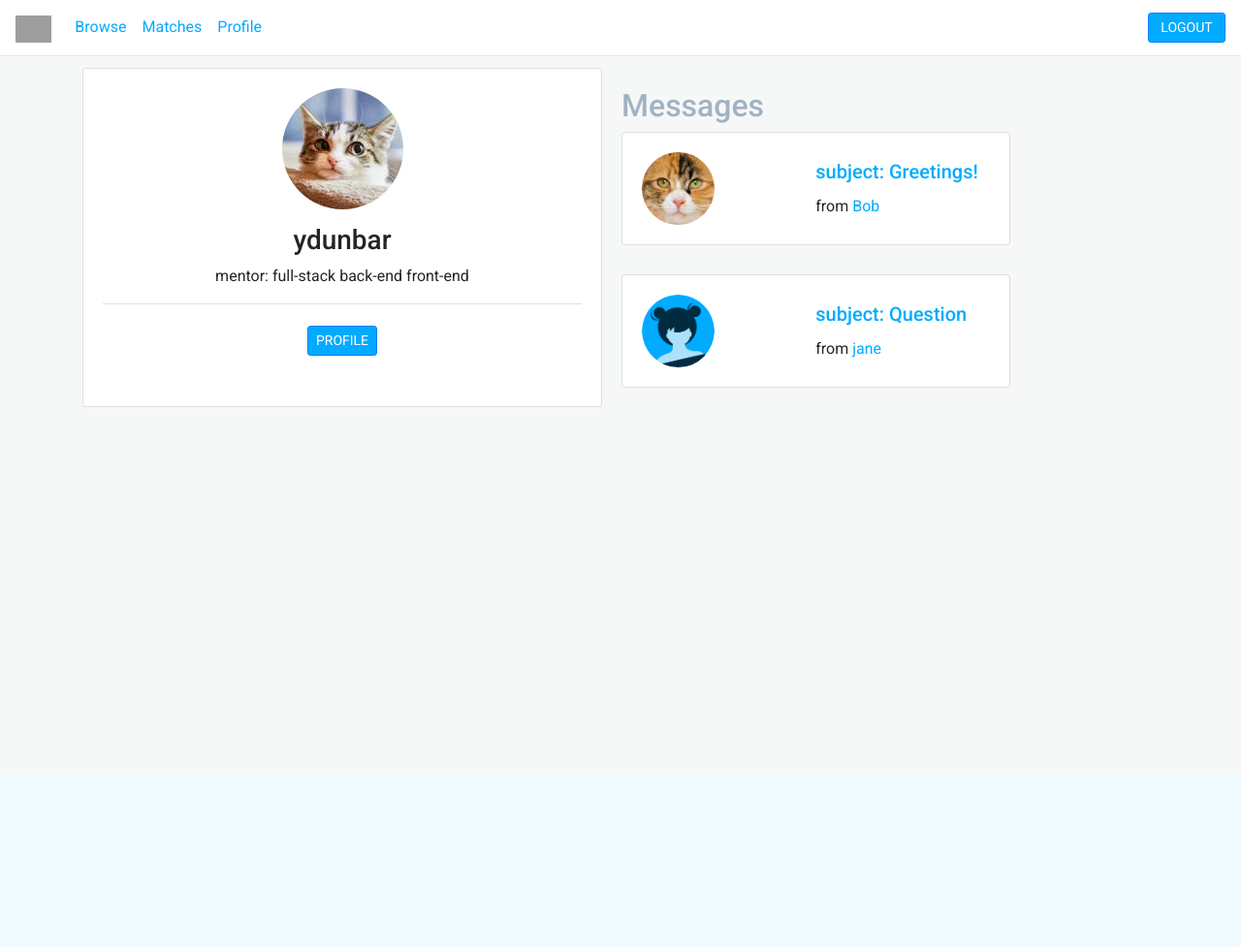
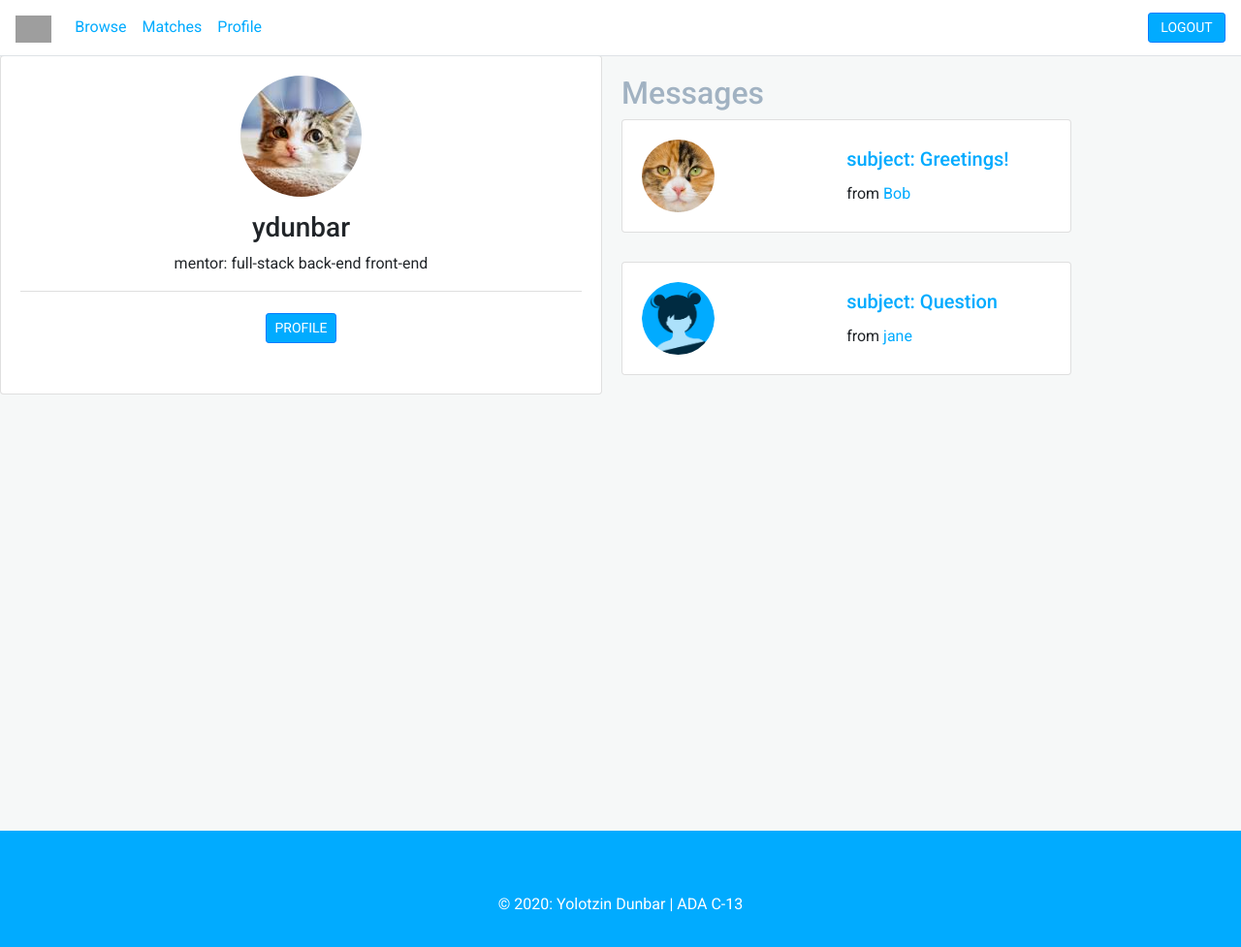
Before and after one commit to ydunbar/ada-capstone, a Flask app: page / in a window 1280 px wide. Shown: the whole page at 97% size. Before the commit the page ends 420 px from the top, so only its background shows below. Run offline with Flask 2, Linux system fonts and the light colour scheme; a user stored in the database is signed in; data comes from the database, SQL or seed files in the repository; both versions use the stored data as it was after the commit; parts of the project's set-up code (start-up, migrations or seed data) failed here and were passed over; some libraries are stand-ins or nearby versions; grey boxes are pictures that could not be loaded.

Commit message:
Added footer

```diff
--- a/app/static/main.css
+++ b/app/static/main.css
@@ -1,13 +1,23 @@
 /* Body */
+
+/* html {
+    position: relative;
+    min-height: 100vh;
+} */
 
 body {
     font-family: 'Roboto', sans-serif;
     background-color: #F6F8F8;
-    padding-top: 70px;
+    padding-top: 57px;
 }
 
 body a {
     color: #01ABFF;
+}
+
+.main {
+    position: relative;
+    min-height: 100vh;
 }
 
 .flex-container {
@@ -42,6 +52,10 @@ h2 {
     background-color: #4885ed
 }
 
+.padded-container {
+    padding: 25px
+}
+
 /* Nav */
 
 nav {
@@ -62,6 +76,27 @@ nav .btn {
     color: white;
 }
 
+/* Homepage */
+
+.hero-image {
+    width: 100%;
+    display: inline-block;
+}
+
+.hero-image img {
+    width: 100vw;
+}
+
+.about-container {
+    background-color: white;
+    padding-bottom: 6rem;
+}
+
+.about-header {
+    color: #01ABFF;
+    padding-top: 30px;
+    padding-bottom: 30px;
+}
 /* Cards */
 
 .card {
@@ -105,3 +140,19 @@ nav .btn {
     -ms-transform: translateY(-50%);
     transform: translateY(-50%);
 }
+
+/* Footer */
+
+footer {
+    margin-top: auto;
+    bottom: 0;
+    padding-top: 4rem;
+    padding-bottom: 1rem;
+    width: 100%;
+    background-color: #01ABFF;
+    color: #fff;
+}
+
+.copyright {
+    text-align: center;
+}
--- a/app/templates/home.html
+++ b/app/templates/home.html
@@ -7,7 +7,18 @@
     <div class="main">
 
         {% if not user %}
-            <h1>Welcome!</h1>
+            <section id="homepage-hero-image">
+                <div class="hero-image">
+                    <img alt="People working together" src="https://i.imgur.com/rcnm67J.jpg">
+                </div>
+            </section>
+            <section id="about">
+                <div class="padded-container about-container">
+                    <h1 class="about-header">Meet Professionals and Budding Developers</h1>
+                    <h3>How it works</h3>
+                    <p>Just sign up, fill your profile, and start networking!</p>
+                </div>
+            </section>
         {% endif %}
 
         {% if user %}
--- a/app/templates/layout.html
+++ b/app/templates/layout.html
@@ -54,7 +54,8 @@
           </div>
         </nav>
 
-        <div class="container">
+        <div class="main">
+          <div>
             {% with messages = get_flashed_messages(with_categories=true) %}
                 {% if messages %}
                     {% for category, message in messages %}
@@ -64,7 +65,18 @@
                     {% endfor %}
                 {% endif %}
             {% endwith %}
+
             {% block content %}{% endblock %}
+
           </div>
+        </div>
+
+        <footer>
+          <div class="copyright">
+            <p>
+              © 2020: Yolotzin Dunbar | ADA C-13
+            </p>
+          </div>
+        </footer>
     </body>
 </html>
```
Also changed, not shown: app/site.db. Lines whose indentation alone changed are shown as unchanged.
